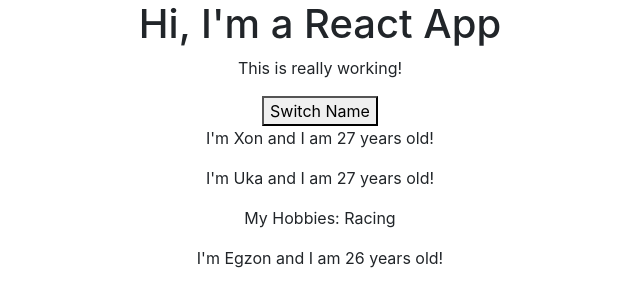
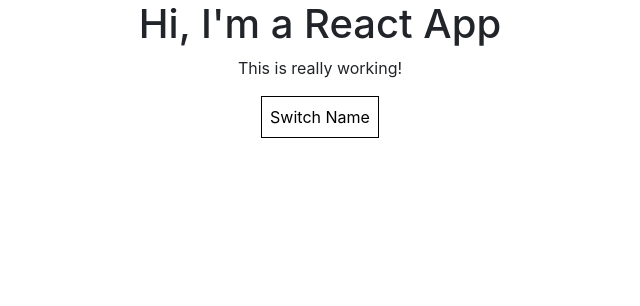
Before and after one commit to 3gzon/my-app, a React (Create React App) app: page / in a window 1280 px wide. Shown: the top 306 px of the page, without its empty margins (320-960 px from the left). Built offline with nearby package versions, Linux system fonts and the light colour scheme.

Commit message:
feat: rendering content conditionally

```diff
--- a/src/App.js
+++ b/src/App.js
@@ -9,7 +9,8 @@
       { name: 'Uka', age: 27 },
       { name: 'Egzon', age: 26 }
     ],
-    otherState: 'some other value'
+    otherState: 'some other value',
+    showPersons: false
   };
 
   switchNameHandler = () => {
@@ -21,13 +22,24 @@
       ]
     });
   };
-
+  togglePersonsHandler = () => {
+    const doesShow = this.state.showPersons;
+    this.setState({ showPersons: !doesShow })
+  }
   render() {
+    const style = {
+      backgroundColor: 'white',
+      font: "inherit",
+      border: "1px solid black",
+      padding: "8px"
+    }
     return (
       <div className="App">
         <h1>Hi, I'm a React App</h1>
         <p>This is really working!</p>
-        <button onClick={this.switchNameHandler}>Switch Name</button>
+        <button style={style} onClick={this.togglePersonsHandler}>Switch Name</button>
+        {this.state.showPersons === true ?
+          < div >
             <Person
               name={this.state.persons[0].name}
               age={this.state.persons[0].age}
@@ -42,6 +54,8 @@
               name={this.state.persons[2].name}
               age={this.state.persons[2].age}
             />
+          </div> : null
+        }
       </div>
     );
   }
```
Lines whose indentation alone changed are shown as unchanged.
